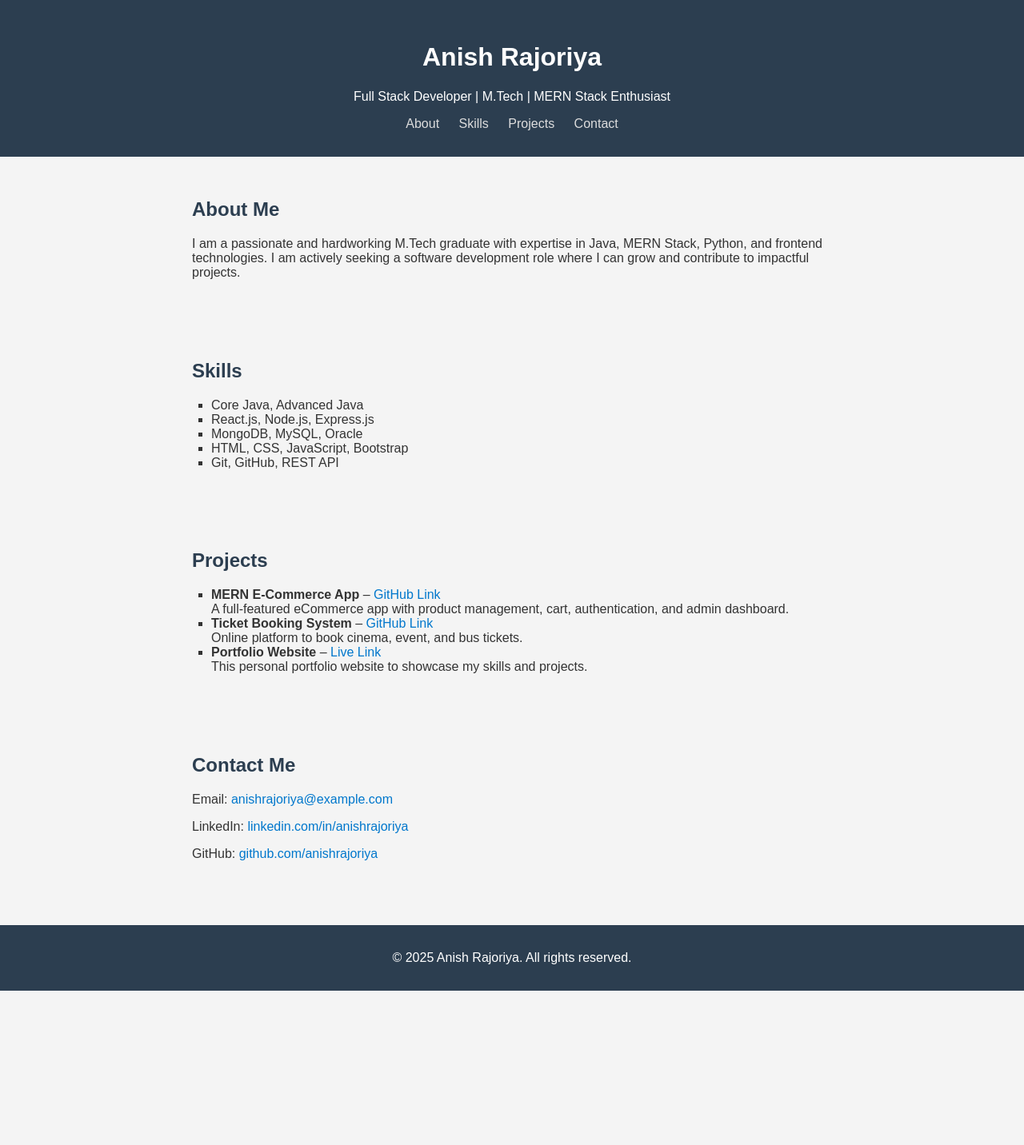
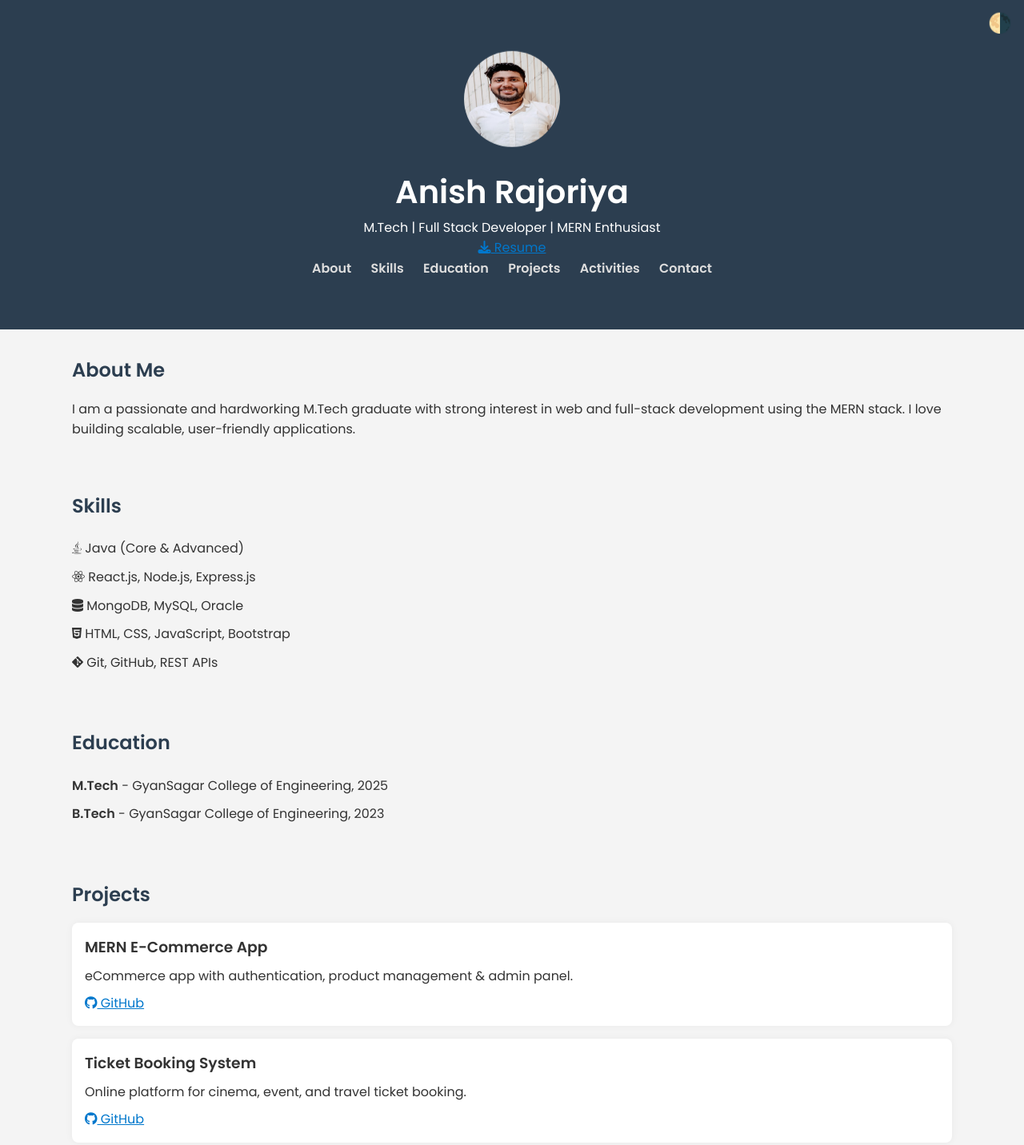
Before and after one commit to Anish9988/dev-portfolio, a plain HTML site: page index.html in a window 1280 px wide. Shown: the top 1432 px of the page at 80% size. Before the commit the page ends 1239 px from the top, so only its background shows below. Drawn offline with nearby package versions, Linux system fonts and the light colour scheme.

Commit message:
Updated portfolio with photo

```diff
--- a/index.html
+++ b/index.html
@@ -1,74 +1,99 @@
+
 <!DOCTYPE html>
 <html lang="en">
 <head>
   <meta charset="UTF-8" />
   <meta name="viewport" content="width=device-width, initial-scale=1.0" />
-  <title>Anish Rajoriya | Dev Portfolio</title>
+  <title>Anish Rajoriya | Portfolio</title>
   <link rel="stylesheet" href="style.css" />
+  <link rel="stylesheet" href="https://cdnjs.cloudflare.com/ajax/libs/font-awesome/6.4.0/css/all.min.css">
+  <link rel="stylesheet" href="https://unpkg.com/aos@2.3.1/dist/aos.css" />
+  <link href="https://fonts.googleapis.com/css2?family=Poppins:wght@400;600&display=swap" rel="stylesheet">
 </head>
 <body>
+  <div class="theme-toggle" onclick="toggleTheme()">🌗</div>
+
   <header>
+    <div class="container">
+      <img src="profile.jpg" alt="Profile" class="profile-pic" data-aos="fade-down">
       <h1>Anish Rajoriya</h1>
-    <p>Full Stack Developer | M.Tech | MERN Stack Enthusiast</p>
+      <p>M.Tech | Full Stack Developer | MERN Enthusiast</p>
+      <a href="resume.pdf" class="resume-btn" download><i class="fas fa-download"></i> Resume</a>
 <nav>
         <a href="#about">About</a>
         <a href="#skills">Skills</a>
+        <a href="#education">Education</a>
         <a href="#projects">Projects</a>
+        <a href="#activities">Activities</a>
         <a href="#contact">Contact</a>
       </nav>
+    </div>
   </header>
 
-  <section id="about">
+  <section id="about" class="container" data-aos="fade-right">
     <h2>About Me</h2>
-    <p>
-      I am a passionate and hardworking M.Tech graduate with expertise in Java, MERN Stack, Python, and frontend technologies. I am actively seeking a software development role where I can grow and contribute to impactful projects.
-    </p>
+    <p>I am a passionate and hardworking M.Tech graduate with strong interest in web and full-stack development using the MERN stack. I love building scalable, user-friendly applications.</p>
   </section>
 
-  <section id="skills">
+  <section id="skills" class="container" data-aos="fade-left">
     <h2>Skills</h2>
-    <ul>
-      <li>Core Java, Advanced Java</li>
-      <li>React.js, Node.js, Express.js</li>
-      <li>MongoDB, MySQL, Oracle</li>
-      <li>HTML, CSS, JavaScript, Bootstrap</li>
-      <li>Git, GitHub, REST API</li>
+    <ul class="skills-list">
+      <li><i class="fab fa-java"></i> Java (Core & Advanced)</li>
+      <li><i class="fab fa-react"></i> React.js, Node.js, Express.js</li>
+      <li><i class="fas fa-database"></i> MongoDB, MySQL, Oracle</li>
+      <li><i class="fab fa-html5"></i> HTML, CSS, JavaScript, Bootstrap</li>
+      <li><i class="fab fa-git-alt"></i> Git, GitHub, REST APIs</li>
     </ul>
   </section>
 
-  <section id="projects">
-    <h2>Projects</h2>
-    <ul>
-      <li>
-        <strong>MERN E-Commerce App</strong> –
-        <a href="https://github.com/anishrajoriya/mern-ecommerce-app" target="_blank">GitHub Link</a>
-        <br />
-        A full-featured eCommerce app with product management, cart, authentication, and admin dashboard.
-      </li>
-      <li>
-        <strong>Ticket Booking System</strong> –
-        <a href="https://github.com/anishrajoriya/ticket-booking-system" target="_blank">GitHub Link</a>
-        <br />
-        Online platform to book cinema, event, and bus tickets.
-      </li>
-      <li>
-        <strong>Portfolio Website</strong> –
-        <a href="https://anish9988.github.io/dev-portfolio" target="_blank">Live Link</a>
-        <br />
-        This personal portfolio website to showcase my skills and projects.
-      </li>
+  <section id="education" class="container" data-aos="zoom-in">
+    <h2>Education</h2>
+    <ul class="edu-list">
+      <li><strong>M.Tech</strong> - GyanSagar College of Engineering, 2025</li>
+      <li><strong>B.Tech</strong> - GyanSagar College of Engineering, 2023</li>
     </ul>
   </section>
 
-  <section id="contact">
-    <h2>Contact Me</h2>
-    <p>Email: <a href="mailto:anishrajoriya@example.com">anishrajoriya@example.com</a></p>
-    <p>LinkedIn: <a href="https://linkedin.com/in/anishrajoriya" target="_blank">linkedin.com/in/anishrajoriya</a></p>
-    <p>GitHub: <a href="https://github.com/anishrajoriya" target="_blank">github.com/anishrajoriya</a></p>
+  <section id="projects" class="container" data-aos="fade-up">
+    <h2>Projects</h2>
+    <div class="card">
+      <h3>MERN E-Commerce App</h3>
+      <p>eCommerce app with authentication, product management & admin panel.</p>
+      <a href="#"><i class="fab fa-github"></i> GitHub</a>
+    </div>
+    <div class="card">
+      <h3>Ticket Booking System</h3>
+      <p>Online platform for cinema, event, and travel ticket booking.</p>
+      <a href="#"><i class="fab fa-github"></i> GitHub</a>
+    </div>
+  </section>
+
+  <section id="activities" class="container" data-aos="fade-right">
+    <h2>Extra-Curricular Activities</h2>
+    <ul class="activity-list">
+      <li>Sports Captain in School</li>
+      <li>Volunteered at college technical fests and events</li>
+      <li>Part of Registration and Technical Support Team</li>
+    </ul>
+  </section>
+
+  <section id="contact" class="container" data-aos="fade-up">
+    <h2>Contact</h2>
+    <p><i class="fas fa-envelope"></i> anishrajoriya@example.com</p>
+    <p><i class="fab fa-linkedin"></i> <a href="#">linkedin.com/in/anishrajoriya</a></p>
+    <p><i class="fab fa-github"></i> <a href="#">github.com/anishrajoriya</a></p>
   </section>
 
   <footer>
-    <p>© 2025 Anish Rajoriya. All rights reserved.</p>
+    <p>© 2025 Anish Rajoriya</p>
   </footer>
+
+  <script src="https://unpkg.com/aos@2.3.1/dist/aos.js"></script>
+  <script>
+    AOS.init();
+    function toggleTheme() {
+      document.body.classList.toggle('dark-theme');
+    }
+  </script>
 </body>
 </html>
--- a/style.css
+++ b/style.css
@@ -1,60 +1,131 @@
-body {
-  font-family: Arial, sans-serif;
+
+* {
+  box-sizing: border-box;
   margin: 0;
   padding: 0;
+}
+
+body {
+  font-family: 'Poppins', sans-serif;
+  line-height: 1.6;
   background-color: #f4f4f4;
   color: #333;
+  transition: background 0.3s, color 0.3s;
+}
+
+.dark-theme {
+  background-color: #1f1f1f;
+  color: #f0f0f0;
+}
+
+.container {
+  width: 90%;
+  max-width: 1100px;
+  margin: auto;
+  padding: 2rem 0;
 }
 
 header {
   background-color: #2c3e50;
   color: white;
+  padding: 2rem 0;
   text-align: center;
-  padding: 2rem 1rem;
 }
 
-header nav {
-  margin-top: 1rem;
+header h1 {
+  font-size: 2.5rem;
 }
 
 header nav a {
+  color: #ddd;
   margin: 0 10px;
-  color: #ddd;
   text-decoration: none;
+  font-weight: 600;
 }
 
 header nav a:hover {
   color: #fff;
 }
 
-section {
-  padding: 2rem;
-  max-width: 800px;
-  margin: auto;
+.profile-pic {
+  width: 120px;
+  height: 120px;
+  border-radius: 50%;
+  margin-bottom: 1rem;
+  animation: float 3s ease-in-out infinite;
 }
 
-h2 {
-  color: #2c3e50;
+@keyframes float {
+  0%, 100% { transform: translateY(0); }
+  50% { transform: translateY(-10px); }
 }
 
-ul {
-  list-style: square;
-  padding-left: 1.5rem;
+section h2 {
+  color: #2c3e50;
+  margin-bottom: 1rem;
+}
+
+.skills-list, .edu-list, .activity-list {
+  list-style: none;
+  padding-left: 0;
+}
+
+.skills-list li, .edu-list li, .activity-list li {
+  padding: 5px 0;
+}
+
+.card {
+  background-color: white;
+  padding: 1rem;
+  margin-bottom: 1rem;
+  border-radius: 8px;
+  box-shadow: 0 0 10px rgba(0,0,0,0.05);
+}
+
+.dark-theme .card {
+  background-color: #333;
+}
+
+.card h3 {
+  margin-bottom: 0.5rem;
+}
+
+.card a {
+  display: inline-block;
+  margin-top: 0.5rem;
+  color: #0077cc;
+}
+
+footer {
+  text-align: center;
+  padding: 1rem;
+  background-color: #2c3e50;
+  color: white;
+  margin-top: 2rem;
+}
+
+.theme-toggle {
+  position: fixed;
+  top: 10px;
+  right: 15px;
+  font-size: 24px;
+  cursor: pointer;
 }
 
 a {
   color: #0077cc;
-  text-decoration: none;
 }
 
 a:hover {
   text-decoration: underline;
 }
 
-footer {
-  background-color: #2c3e50;
-  color: white;
-  text-align: center;
-  padding: 1rem;
-  margin-top: 2rem;
+@media (max-width: 768px) {
+  header h1 {
+    font-size: 2rem;
+  }
+
+  .card {
+    padding: 1rem 0.5rem;
+  }
 }
```
Also changed, not shown: profile.jpg (added). Lines whose indentation alone changed are shown as unchanged.
